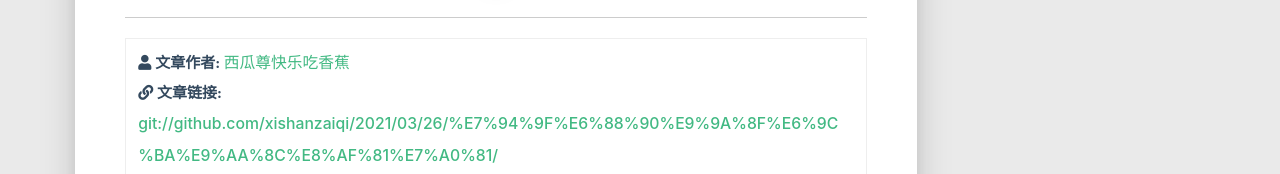
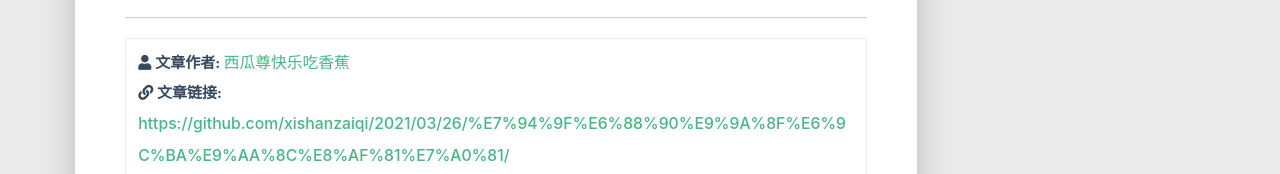
Before and after one commit to xishanzaiqi/xishanzaiqi.github.io, a plain HTML site: page 2021/03/26/生成随机验证码/index.html in a window 1280 px wide. Shown: the part 1745-1919 px from the top of the page. Drawn offline with Linux system fonts and the light colour scheme; some packages are replaced by stand-ins of ours; no server answers; a script that the page names is missing.

Commit message:
Site updated: 2021-03-29 16:47:18

```diff
--- a/2021/03/26/生成随机验证码/index.html
+++ b/2021/03/26/生成随机验证码/index.html
@@ -495,7 +495,7 @@
                     </i>
                 </span>
                 <span class="reprint-info">
-                    <a href="git://github.com/xishanzaiqi/2021/03/26/%E7%94%9F%E6%88%90%E9%9A%8F%E6%9C%BA%E9%AA%8C%E8%AF%81%E7%A0%81/">git://github.com/xishanzaiqi/2021/03/26/%E7%94%9F%E6%88%90%E9%9A%8F%E6%9C%BA%E9%AA%8C%E8%AF%81%E7%A0%81/</a>
+                    <a href="https://github.com/xishanzaiqi/2021/03/26/%E7%94%9F%E6%88%90%E9%9A%8F%E6%9C%BA%E9%AA%8C%E8%AF%81%E7%A0%81/">https://github.com/xishanzaiqi/2021/03/26/%E7%94%9F%E6%88%90%E9%9A%8F%E6%9C%BA%E9%AA%8C%E8%AF%81%E7%A0%81/</a>
                 </span>
             </div>
             <div class="reprint__notice">
```
